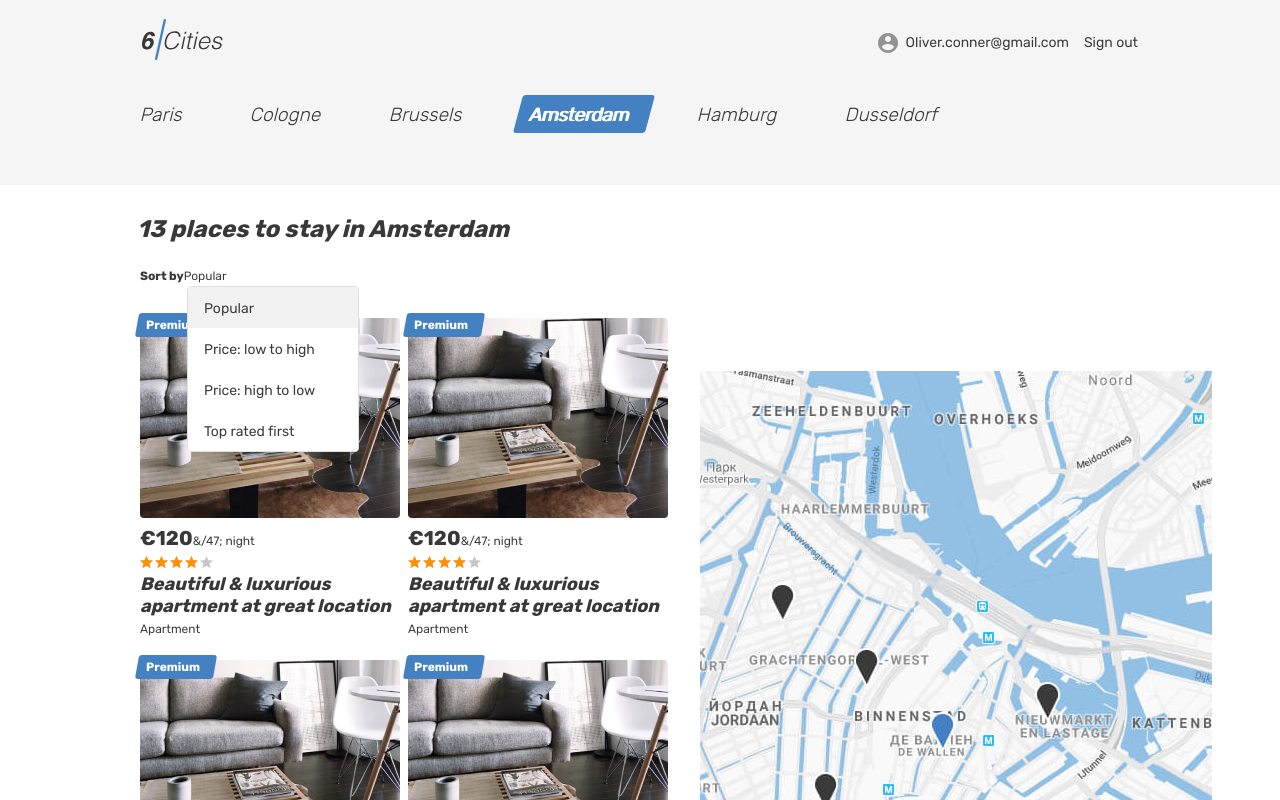
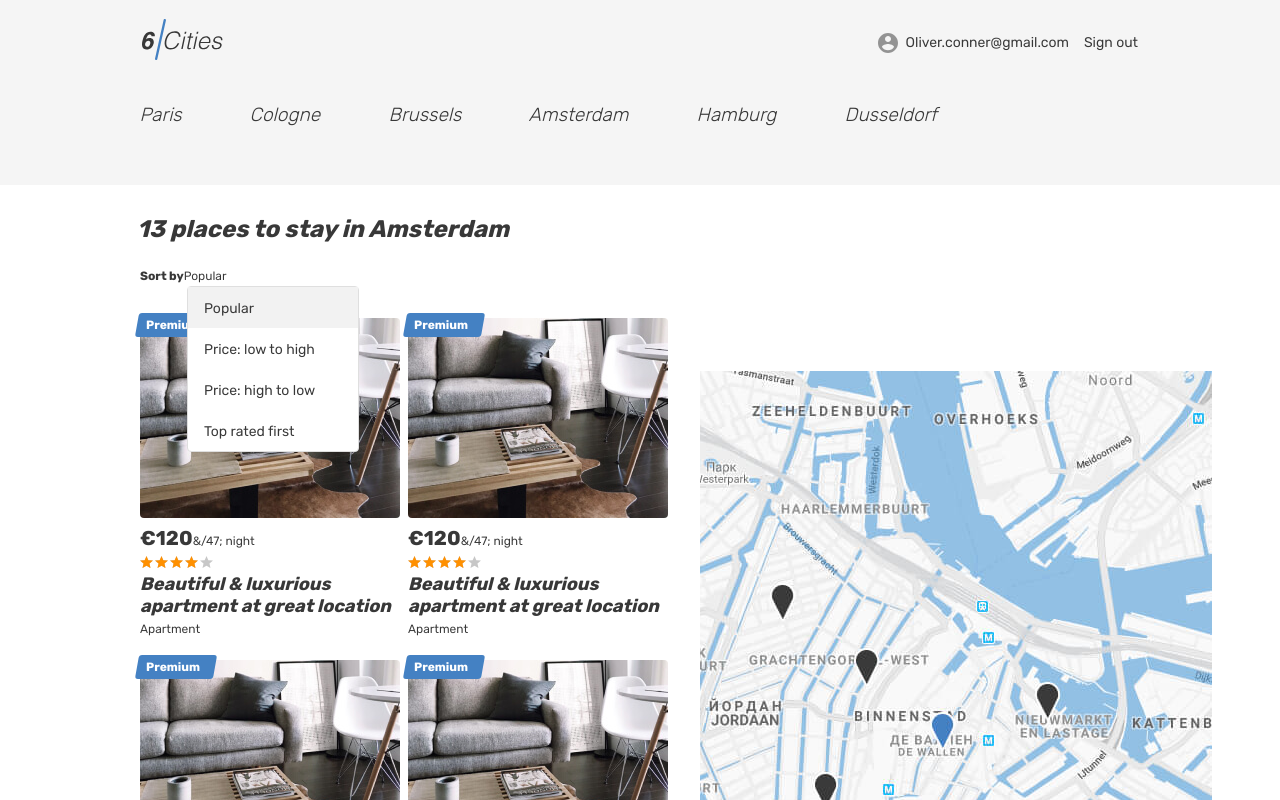
Before and after one commit to htmlacademy-react/181931-six-cities-simple-11, a React (Create React App) app in the folder project/: page / in a window 1280 px wide. Shown: the top 800 px of the page. Built offline with nearby package versions, Linux system fonts and the light colour scheme.

Commit message:
Исправляет замечания

```diff
--- a/package.json
+++ /dev/null
@@ -1,5 +0,0 @@
-{
-  "dependencies": {
-    "react-router-dom": "^6.4.2"
-  }
-}
--- a/project/src/components/app/app.tsx
+++ b/project/src/components/app/app.tsx
@@ -1,6 +1,6 @@
-import {Route, BrowserRouter, Routes} from 'react-router-dom';
+import { Route, BrowserRouter, Routes } from 'react-router-dom';
 import React from 'react';
-import {AppRoute} from '../../const';
+import { AppRoute } from '../../const';
 import MainScreen from '../../pages/main-screen/main-screen';
 import LoginScreen from '../../pages/login-screen/login-screen';
 import PropertyScreen from '../../pages/property-screen/property-screen';
@@ -9,33 +9,21 @@ import Layout from '../layout';
 
 type AppScreenProps = {
   offersCount: number;
-}
+};
 
-function App({offersCount}: AppScreenProps): JSX.Element {
+function App({ offersCount }: AppScreenProps): JSX.Element {
   return (
     <BrowserRouter>
       <Routes>
-        <Route path={AppRoute.Main} element={<Layout />}>
+        <Route path='/' element={<Layout />}>
           <Route
-            index
+            path={AppRoute.Main}
             element={<MainScreen offersCount={offersCount} />}
           />
-          <Route
-            path={AppRoute.Login}
-            element={
-              <LoginScreen/>
-            }
-          />
-          <Route
-            path={AppRoute.Room}
-            element={<PropertyScreen />}
-          />
-          <Route
-            path="*"
-            element={<NotFoundScreen />}
-          />
+          <Route path={AppRoute.Login} element={<LoginScreen />} />
+          <Route path={AppRoute.Room} element={<PropertyScreen />} />
+          <Route path='*' element={<NotFoundScreen />} />
         </Route>
-
       </Routes>
     </BrowserRouter>
   );
--- a/project/src/components/layout.tsx
+++ b/project/src/components/layout.tsx
@@ -1,5 +1,5 @@
 import React, { Fragment } from 'react';
-import {Outlet} from 'react-router-dom';
+import { Outlet } from 'react-router-dom';
 import Header from './header/header';
 
 function Layout(): JSX.Element {
--- a/project/src/components/locations/locations.tsx
+++ b/project/src/components/locations/locations.tsx
@@ -1,41 +1,23 @@
 import React from 'react';
 
 function LocationsList(): JSX.Element {
+  const locations = [
+    'Paris',
+    'Cologne',
+    'Brussels',
+    'Amsterdam',
+    'Hamburg',
+    'Dusseldorf',
+  ];
+  const locationsItems = locations.map((location) => (
+    <li className='locations__item' key={location}>
+      <a className='locations__item-link tabs__item' href='/'>
+        <span>{location}</span>
+      </a>
+    </li>
+  ));
 
-  return (
-    <ul className="locations__list tabs__list">
-      <li className="locations__item">
-        <a className="locations__item-link tabs__item" href="/">
-          <span>Paris</span>
-        </a>
-      </li>
-      <li className="locations__item">
-        <a className="locations__item-link tabs__item" href="/">
-          <span>Cologne</span>
-        </a>
-      </li>
-      <li className="locations__item">
-        <a className="locations__item-link tabs__item" href="/">
-          <span>Brussels</span>
-        </a>
-      </li>
-      <li className="locations__item">
-        <a className="locations__item-link tabs__item tabs__item--active">
-          <span>Amsterdam</span>
-        </a>
-      </li>
-      <li className="locations__item">
-        <a className="locations__item-link tabs__item" href="/">
-          <span>Hamburg</span>
-        </a>
-      </li>
-      <li className="locations__item">
-        <a className="locations__item-link tabs__item" href="/">
-          <span>Dusseldorf</span>
-        </a>
-      </li>
-    </ul>
-  );
+  return <ul className='locations__list tabs__list'>{locationsItems}</ul>;
 }
 
 export default LocationsList;
--- a/project/src/pages/not-found-screen/not-found-screen.tsx
+++ b/project/src/pages/not-found-screen/not-found-screen.tsx
@@ -2,13 +2,14 @@ import { Link } from 'react-router-dom';
 
 function NotFoundScreen() {
   return (
-    <main className="page__main page__main--index page__main--index-empty" style={{
-      textAlign: 'center'
-    }}
+    <main
+      className='page__main page__main--index page__main--index-empty'
+      style={{
+        textAlign: 'center',
+      }}
     >
-      <h1 >Page not found
-      </h1>
-      <Link to="/">go back</Link>
+      <h1>Page not found</h1>
+      <Link to='/'>go back</Link>
     </main>
   );
 }
```
Also changed, not shown: 2 other files (tests, documents, lock files or other folders).
